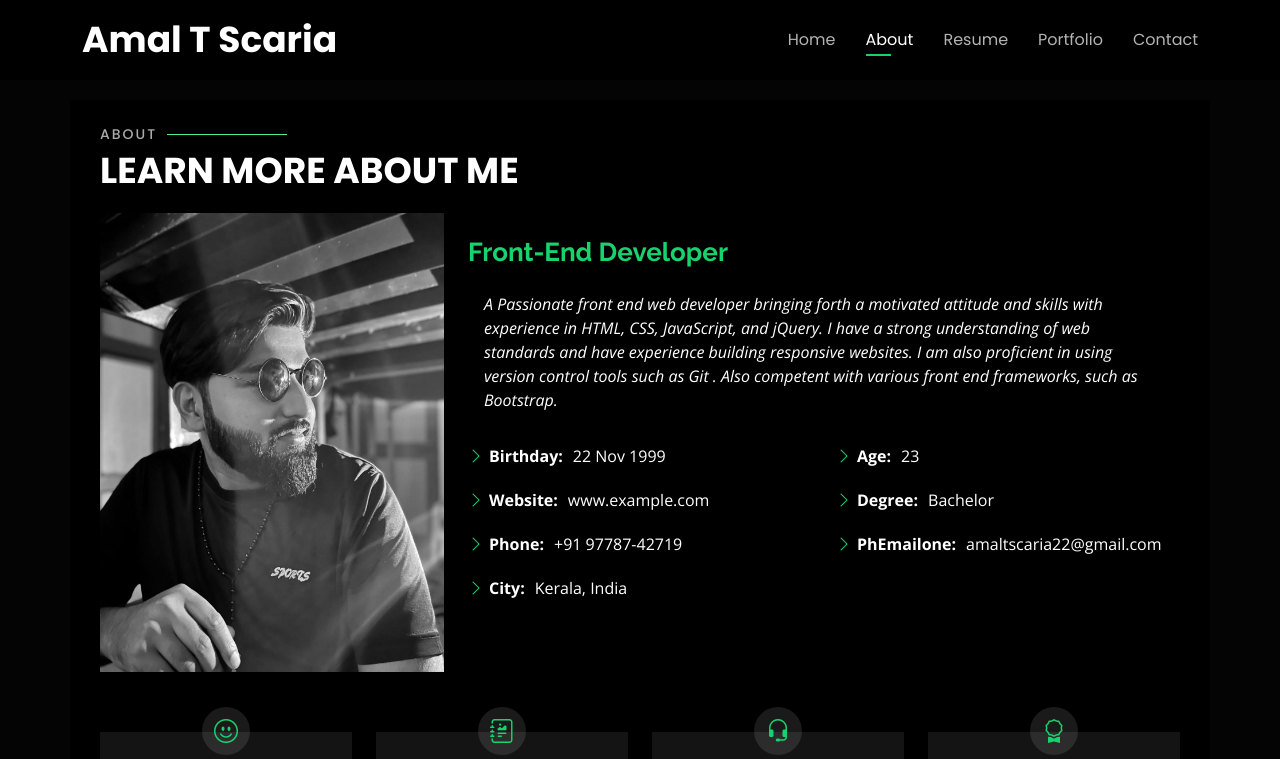
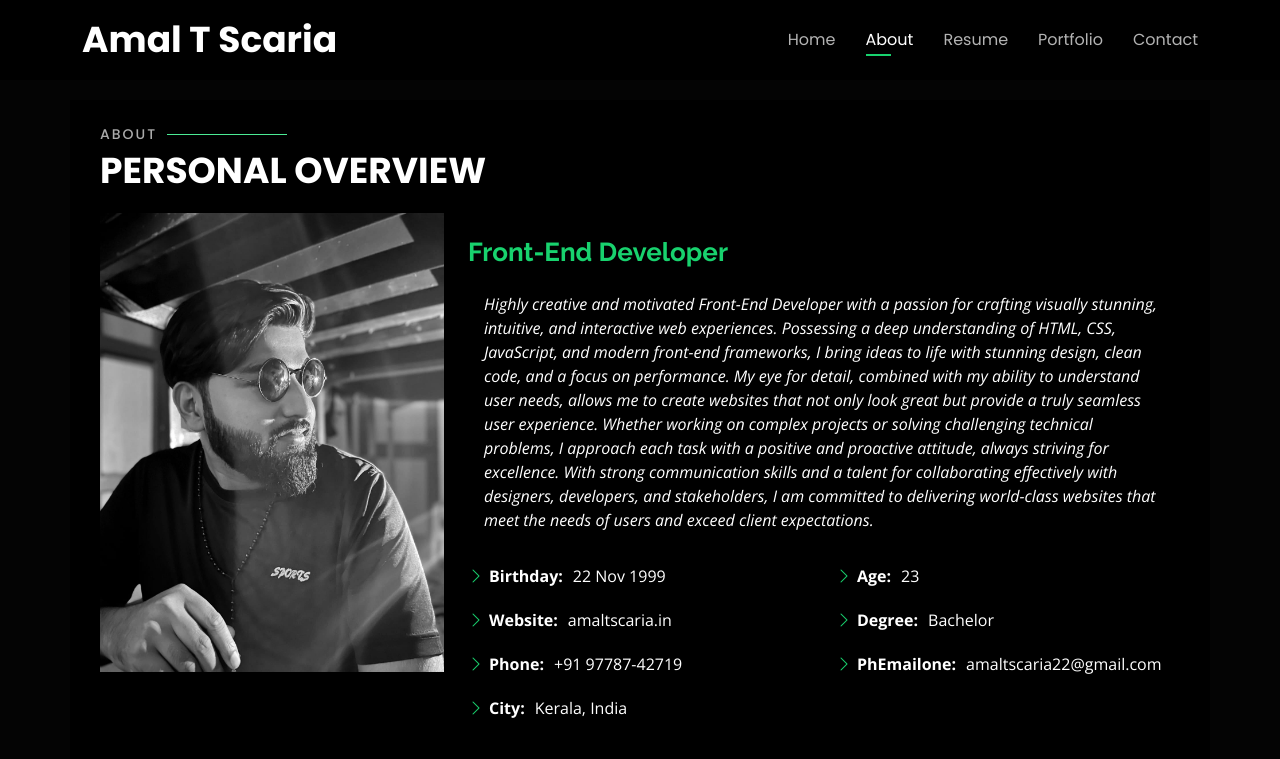
Before and after one commit to amaltscaria/personal-portfolio-website, a plain HTML site: page index.html in a window 1280 px wide. Both pictures are taken after a click on the link "About". Shown: the top 759 px of the page. Drawn offline with nearby package versions, Linux system fonts and the light colour scheme.

Commit message:
made the first change to the website

```diff
--- a/index.html
+++ b/index.html
@@ -39,7 +39,7 @@
       <h1><a href="index.html">Amal T Scaria</a></h1>
       <!-- Uncomment below if you prefer to use an image logo -->
       <!-- <a href="index.html" class="mr-auto"><img src="assets/img/logo.png" alt="" class="img-fluid"></a> -->
-      <h2>I'm a  <span>Front-End Developer</span> from India</h2>
+      <h2>a  <span>Front-End Developer</span> from Kerala, India</h2>
 
       <nav id="navbar" class="navbar">
         <ul>
@@ -70,7 +70,7 @@
 
       <div class="section-title">
         <h2>About</h2>
-        <p>Learn more about me</p>
+        <p>Personal Overview</p>
       </div>
 
       <div class="row">
@@ -80,17 +80,21 @@
         <div class="col-lg-8 pt-4 pt-lg-0 content" data-aos="fade-left">
           <h3 class="mt-4">Front-End Developer</h3>
           <p class="fst-italic p-3">
-            A Passionate front end web developer bringing forth a motivated attitude and skills
-            with experience in HTML, CSS, JavaScript, and jQuery. I have a strong understanding
-            of web standards and have experience building responsive websites.
-            I am also proficient in using version control tools such as Git .
-            Also competent with various front end frameworks, such as Bootstrap.
+            Highly creative and motivated Front-End Developer with a passion for crafting visually stunning,
+            intuitive, and interactive web experiences. Possessing a deep understanding of HTML, CSS, JavaScript,
+            and modern front-end frameworks, I bring ideas to life with stunning design, clean code, and a focus
+            on performance. My eye for detail, combined with my ability to understand user needs, allows me to create
+            websites that not only look great but provide a truly seamless user experience. Whether working on
+            complex projects or solving challenging technical problems, I approach each task with a positive and
+            proactive attitude, always striving for excellence. With strong communication skills and a talent for
+            collaborating effectively with designers, developers, and stakeholders, I am committed to delivering
+            world-class websites that meet the needs of users and exceed client expectations.
           </p>
           <div class="row">
             <div class="col-lg-6">
               <ul>
                 <li><i class="bi bi-chevron-right"></i> <strong>Birthday:</strong> <span>22 Nov 1999</span></li>
-                <li><i class="bi bi-chevron-right"></i> <strong>Website:</strong> <span>www.example.com</span></li>
+                <li><i class="bi bi-chevron-right"></i> <strong>Website:</strong> <span><a style = "color: white;" href="https://amaltscaria.in/">amaltscaria.in</a></span></li>
                 <li><i class="bi bi-chevron-right"></i> <strong>Phone:</strong> <span>+91 97787-42719</span></li>
                 <li><i class="bi bi-chevron-right"></i> <strong>City:</strong> <span>Kerala, India</span></li>
               </ul>
@@ -288,15 +292,15 @@
           <h3 class="resume-title">Sumary</h3>
           <div class="resume-item pb-0">
             <h4>Amal T Scaria</h4>
-            <p><em>  A Passionate front end web developer bringing forth a motivated attitude and skills
-              with experience in HTML, CSS, JavaScript, and jQuery. I have a strong understanding
-              of web standards and have experience building responsive websites.
-              I am also proficient in using version control tools such as Git .
-              Also competent with various front end frameworks, such as Bootstrap.</em></p>
+            <p><em> Enthusiastic front-end developer with a strong foundation in HTML, CSS, JavaScript,
+              and jQuery. Highly motivated to develop visually appealing and user-friendly websites.
+              Experienced in creating responsive designs and familiar with CSS frameworks such as Bootstrap.
+              Committed to continuously learning and staying up-to-date with the latest web development trends
+              and technologies.</em></p>
             <p>
             <ul>
               <li>Kerala, India</li>
-              <li>+91 97787-42719</li>
+              <li>+91 9778742719</li>
               <li>amaltscaria22@gmail.com</li>
             </ul>
             </p>
@@ -348,7 +352,6 @@
             <ul>
               <li>Udemy - Full Stack Development Bootcamp</li>
               <li>Programming With JavaScript</li>
-              <li>Version Control</li>
               <li>Version Control</li>
               <li>HTML and CSS in depth</li>
               <li>React Basis</li>
@@ -480,7 +483,7 @@
 
       <div class="section-title">
         <h2>Contact</h2>
-        <p>Contact Me</p>
+        <p>Get In Touch</p>
       </div>
 
       <div class="row mt-2">
@@ -488,7 +491,7 @@
         <div class="col-md-6 d-flex align-items-stretch">
           <div class="info-box">
             <i class="bx bx-map"></i>
-            <h3>My Address</h3>
+            <h3>Address</h3>
             <p>Tharappel House, Chulliyode Post, Anappara ,Wayanad, Kerala - 673592</p>
           </div>
         </div>
@@ -509,7 +512,7 @@
         <div class="col-md-6 mt-4 d-flex align-items-stretch">
           <div class="info-box">
             <i class="bx bx-envelope"></i>
-            <h3>Email Me</h3>
+            <h3>Email</h3>
             <p>amaltscaria22@gmail.com</p>
           </div>
         </div>
@@ -517,7 +520,7 @@
           <div class="info-box">
             <i class="bx bx-phone-call"></i>
             <h3>Call Me</h3>
-            <p>+91 97787-42719</p>
+            <p>+91 9778742719</p>
           </div>
         </div>
       </div>
```
